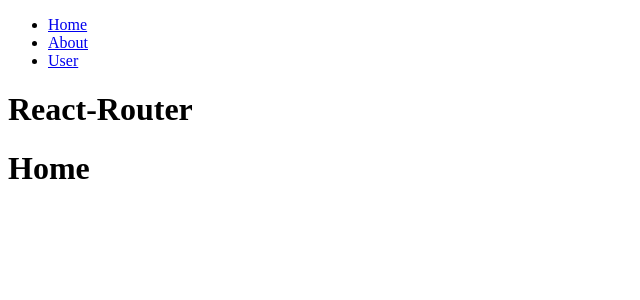
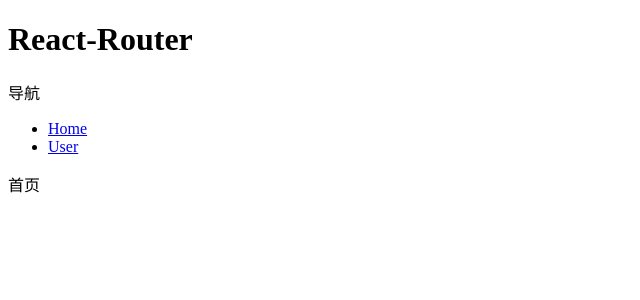
Before and after one commit to qiaozhididi/react-router, a React (Create React App) app: page / in a window 1280 px wide. Shown: the top 300 px of the page, without its empty margins (0-640 px from the left). Built offline with nearby package versions, Linux system fonts and the light colour scheme.

Commit message:
RouterProvider的使用

```diff
--- /dev/null
+++ b/src/components/NavComponent.jsx
@@ -0,0 +1,20 @@
+import React from "react";
+import { Link } from "react-router-dom";
+
+export default function NavComponent() {
+  return (
+    <div>
+      <div>导航</div>
+      <div>
+        <ul>
+          <li>
+            <Link to="/">Home</Link>
+          </li>
+          <li>
+            <Link to="/user">User</Link>
+          </li>
+        </ul>
+      </div>
+    </div>
+  );
+}
--- a/src/index.js
+++ b/src/index.js
@@ -1,57 +1,65 @@
 import React from "react";
 import ReactDOM from "react-dom/client";
-import { BrowserRouter, Outlet, Route, Routes,Link } from "react-router-dom";
+import router from "./router/index";
+import Loadding from "./views/Loadding";
+import {
+  BrowserRouter,
+  Outlet,
+  Route,
+  Routes,
+  Link,
+  RouterProvider,
+} from "react-router-dom";
 
 const root = ReactDOM.createRoot(document.getElementById("root"));
 root.render(
   <React.StrictMode>
-    <BrowserRouter>
-      <div>
-        <ul>
-          <li>
-            <Link to="/">Home</Link>
-          </li>
-          <li>
-            <Link to="/about">About</Link>
-          </li>
-          <li>
-            <Link to="/user">User</Link>
-          </li>
-        </ul>
-      </div>
-      <Routes>
+    {/* <BrowserRouter> */}
+    {/* <Routes>
         <Route path="/" element={<App />}>
           <Route index element={<Home />}></Route>
           <Route path="about" element={<About />}></Route>
           <Route path="user" element={<User />}></Route>
         </Route>
-      </Routes>
-    </BrowserRouter>
+      </Routes> */}
+    <RouterProvider router={router} fallbackElement={<Loadding></Loadding>} />
+    {/* </BrowserRouter> */}
   </React.StrictMode>
 );
 
 /**
  * 路由页面切换
  */
-function App() {
-  return (
-    <div>
-      <h1>React-Router</h1>
-      {/* 路由嵌套 */}
-      <Outlet></Outlet>
-    </div>
-  );
-}
+// function App() {
+//   return (
+//     <div>
+//       <h1>React-Router</h1>
+//       <div>
+//         <ul>
+//           <li>
+//             <Link to="/">Home</Link>
+//           </li>
+//           <li>
+//             <Link to="/about">About</Link>
+//           </li>
+//           <li>
+//             <Link to="/user">User</Link>
+//           </li>
+//         </ul>
+//       </div>
+//     </div>
+//   );
+// }
 
 /**
  * 路由配置
  */
-function Home() {
-  return <h1>Home</h1>;
-}
-function About() {
-  return <h1>About</h1>;
-}
-function User() {
-  return <h1>User</h1>;
-}
+// function Home() {
+//   return <h1>Home</h1>;
+// }
+// function About() {
+//   return <h1>About</h1>;
+// }
+// function User() {
+//   return <h1>User</h1>;
+// }
--- /dev/null
+++ b/src/views/App.jsx
@@ -0,0 +1,12 @@
+import React from "react";
+import { Outlet } from "react-router-dom";
+import NavComponent from "../components/NavComponent";
+export default function App() {
+  return (
+    <div>
+      <h1>React-Router</h1>
+      <NavComponent />
+      <Outlet />
+    </div>
+  );
+}
--- /dev/null
+++ b/src/views/HomeView.jsx
@@ -0,0 +1,5 @@
+import React from "react";
+
+export default function HomeView() {
+  return <div>首页</div>;
+}
--- /dev/null
+++ b/src/views/Loadding.jsx
@@ -0,0 +1,5 @@
+import React from "react";
+
+export default function Loadding() {
+  return <div>等待资源加载...</div>;
+}
--- /dev/null
+++ b/src/views/UserView.jsx
@@ -0,0 +1,5 @@
+import React from "react";
+
+export default function UserView() {
+  return <div>用户</div>;
+}
```
Also changed, not shown: src/router/index.js (added, +23 -0 lines), 1 other file (tests, documents, lock files or other folders).
